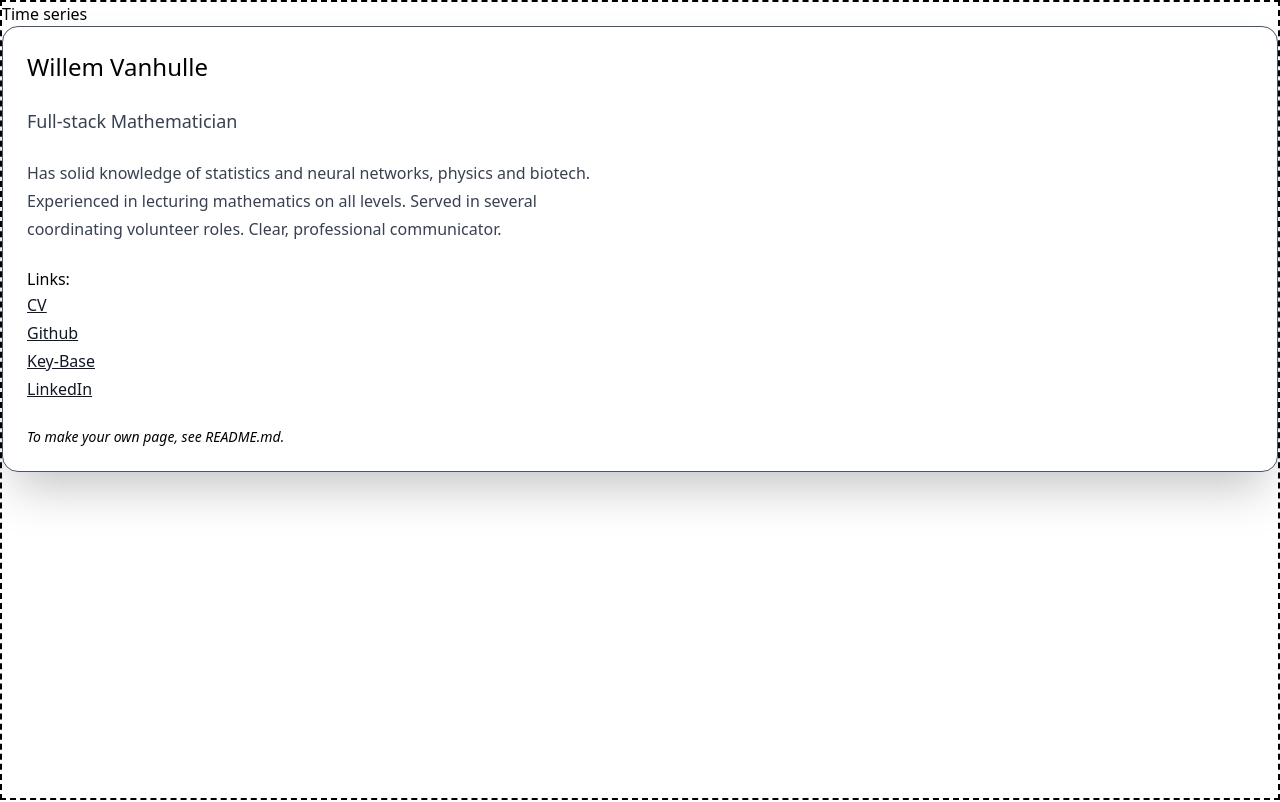
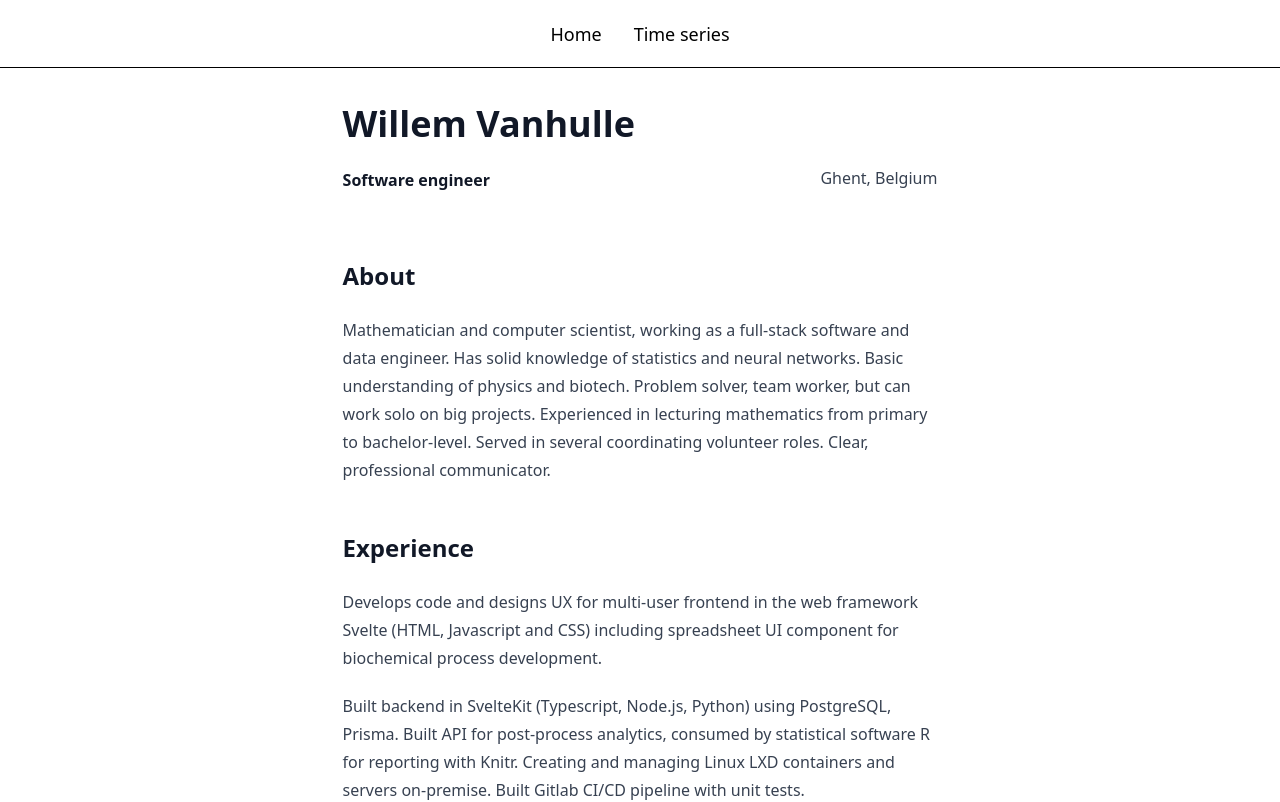
Before and after one commit to wvhulle/wvhulle.github.io, a SvelteKit app: page / in a window 1280 px wide. Shown: the top 802 px of the page. Built offline with nearby package versions, Linux system fonts and the light colour scheme.

Commit message:
add time series

```diff
--- a/package.json
+++ b/package.json
@@ -7,7 +7,6 @@
 		"build": "vite build",
 		"package": "vite package",
 		"preview": "vite preview",
-		"deploy": "touch build/.nojekyll && gh-pages -d build -t true",
 		"check": "svelte-check --tsconfig ./tsconfig.json",
 		"check:watch": "svelte-check --tsconfig ./tsconfig.json --watch",
 		"lint": "prettier --ignore-path .gitignore --check --plugin-search-dir=. . && eslint --ignore-path .gitignore .",
--- a/src/app.html
+++ b/src/app.html
@@ -2,7 +2,7 @@
 <html lang="en">
 	<head>
 		<meta charset="utf-8" />
-		<link rel="icon" href="%sveltekit.assets%/favicon.png" />
+		<!-- <link rel="icon" href="%sveltekit.assets%/favicon.png" /> -->
 		<meta name="viewport" content="width=device-width" />
 		%sveltekit.head%
 	</head>
--- a/src/routes/+layout.svelte
+++ b/src/routes/+layout.svelte
@@ -6,18 +6,49 @@
 	import { base } from '$app/paths';
 </script>
 
-<div class="grid place-content-center">
-	<a href="{base}/timeseries" class="link">Time series</a>
-
+<div class="flex flex-col h-full mx-auto relative">
+	<div
+		class="p-4 mb-4 border-b border-black flex flex-row gap-8 place-content-center text-lg sticky top-0"
+	>
+		<a href="{base}/" class="link">Home</a>
+		<a href="{base}/timeseries" class="link">Time series</a>
+	</div>
 	<slot />
 </div>
 
 <style lang="postcss">
-	div {
-		display: flex;
-		flex-direction: column;
-		border: 2px dashed black;
-		width: 100vw;
-		height: 100vh;
+	a {
+		display: block;
+		position: relative;
+		padding: 0.2em 0;
+	}
+
+	/* Fade in */
+	a::after {
+		content: '';
+		position: absolute;
+		bottom: 0;
+		left: 0;
+		width: 100%;
+		height: 0.1em;
+		background-color: black;
+		opacity: 0;
+		transition: opacity 300ms, transform 300ms;
+	}
+
+	a:hover::after,
+	a:focus::after {
+		opacity: 1;
+		transform: translate3d(0, 0.2em, 0);
+	}
+	div a::after {
+		opacity: 1;
+		transform: scale(0);
+		transform-origin: center;
+	}
+
+	div a:hover::after,
+	div a:focus::after {
+		transform: scale(1);
 	}
 </style>
--- a/src/routes/+page.svelte
+++ b/src/routes/+page.svelte
@@ -2,35 +2,61 @@
 	<title>Willem Vanhulle</title>
 </svelte:head>
 
-<div class="w-full h-full">
-	<div class="p-6 border rounded-2xl border-slate-600 shadow-2xl">
-		<div class="text-2xl prose-h1">Willem Vanhulle</div>
+<div class="w-full h-full prose mx-auto pb-5 pt-5">
+	<h1 class="pb-0 mb-0">Willem Vanhulle</h1>
 
-		<p class="mt-6 prose text-lg text-bold">Full-stack Mathematician</p>
+	<div class="flex flex-row p-0 m-0">
+		<h4 class="">Software engineer</h4>
+		<div class="flex flex-grow" />
+		<p class="">Ghent, Belgium</p>
+	</div>
+	<h2>About</h2>
+	<p>
+		Mathematician and computer scientist, working as a full-stack software and data engineer. Has
+		solid knowledge of statistics and neural networks. Basic understanding of physics and biotech.
+		Problem solver, team worker, but can work solo on big projects. Experienced in lecturing
+		mathematics from primary to bachelor-level. Served in several coordinating volunteer roles.
+		Clear, professional communicator.
+	</p>
 
-		<p class="mt-6 prose">
-			Has solid knowledge of statistics and neural networks, physics and biotech. Experienced in
-			lecturing mathematics on all levels. Served in several coordinating volunteer roles. Clear,
-			professional communicator.
-		</p>
+	<h2>Experience</h2>
+	<p>
+		Develops code and designs UX for multi-user frontend in the web framework Svelte (HTML,
+		Javascript and CSS) including spreadsheet UI component for biochemical process development.
+	</p>
 
-		<div class="mt-6">
-			<div>Links:</div>
-			<div class="flex flex-col prose">
+	<p>
+		Built backend in SvelteKit (Typescript, Node.js, Python) using PostgreSQL, Prisma. Built API for
+		post-process analytics, consumed by statistical software R for reporting with Knitr. Creating
+		and managing Linux LXD containers and servers on-premise. Built Gitlab CI/CD pipeline with unit
+		tests.
+	</p>
+
+	<div>
+		<h3>Links:</h3>
+		<ul class="">
+			<li>
 				<a
 					href="https://wvhulle.github.io/Willem_Vanhulle_cv.pdf"
 					type="application/pdf"
 					rel="external">CV</a
 				>
+			</li>
+			<li>
 				<a href="https://github.com/wvhulle">Github</a>
+			</li>
+			<li>
 				<a href="https://keybase.io/willemvanhulle">Key-Base</a>
+			</li>
+			<li>
 				<a href="https://www.linkedin.com/in/willem-vanhulle-2657aa180/">LinkedIn</a>
-			</div>
-		</div>
+			</li>
+		</ul>
+	</div>
 
-		<div class="text-sm italic mt-6">
-			To make your own page, see <a href="https://github.com/wvhulle/wvhulle.github.io">README.md</a
-			>.
-		</div>
+	<div class="text-sm mt-6">
+		To make your own page, see the <a href="https://github.com/wvhulle/wvhulle.github.io"
+			>source code</a
+		>.
 	</div>
 </div>
--- a/src/routes/timeseries/+page.svelte
+++ b/src/routes/timeseries/+page.svelte
@@ -1,21 +1,30 @@
 <script lang="ts">
 	import range from 'lodash-es/range';
 	import TimeSeries from './TimeSeries.svelte';
-	const now = new Date(0);
+	const now = new Date();
 	let data = range(0, 10000).map((n) => ({
-		time: new Date(now.getTime() + n * 3600 * 1000 * 24 * 10),
+		time: new Date(now.getTime() + n * 3600 * 24 * 7),
 		value: Math.sin(n / 1000)
 	}));
 </script>
 
-<div>
-	<TimeSeries window={10} {data} maxData={1} minData={0} />
+<div class="mx-auto">
+	<div class="graph">
+		<TimeSeries window={10} {data} maxData={1} minData={0} />
+	</div>
+	<div class="prose">
+		<p>
+			Read the code at <a
+				href="https://github.com/wvhulle/wvhulle.github.io/blob/main/src/routes/timeseries/TimeSeries.svelte"
+				>Github</a
+			>.
+		</p>
+	</div>
 </div>
 
 <style>
-	div {
-		border: 2px solid red;
-		width: 100%;
-		height: 100%;
+	.graph {
+		width: 50vw;
+		height: 50vh;
 	}
 </style>
--- a/src/routes/timeseries/utils.ts
+++ b/src/routes/timeseries/utils.ts
@@ -1,6 +1,3 @@
-// import { takeProportion } from '$lib/data/arrays';
-// import { movingAverage } from '$lib/data/arrays/vectors';
-
 import clamp from 'lodash-es/clamp';
 import isDate from 'lodash-es/isDate';
 import sortBy from 'lodash-es/sortBy';
```
Also changed, not shown: static/favicon.png (deleted), 1 other file (tests, documents, lock files or other folders).
